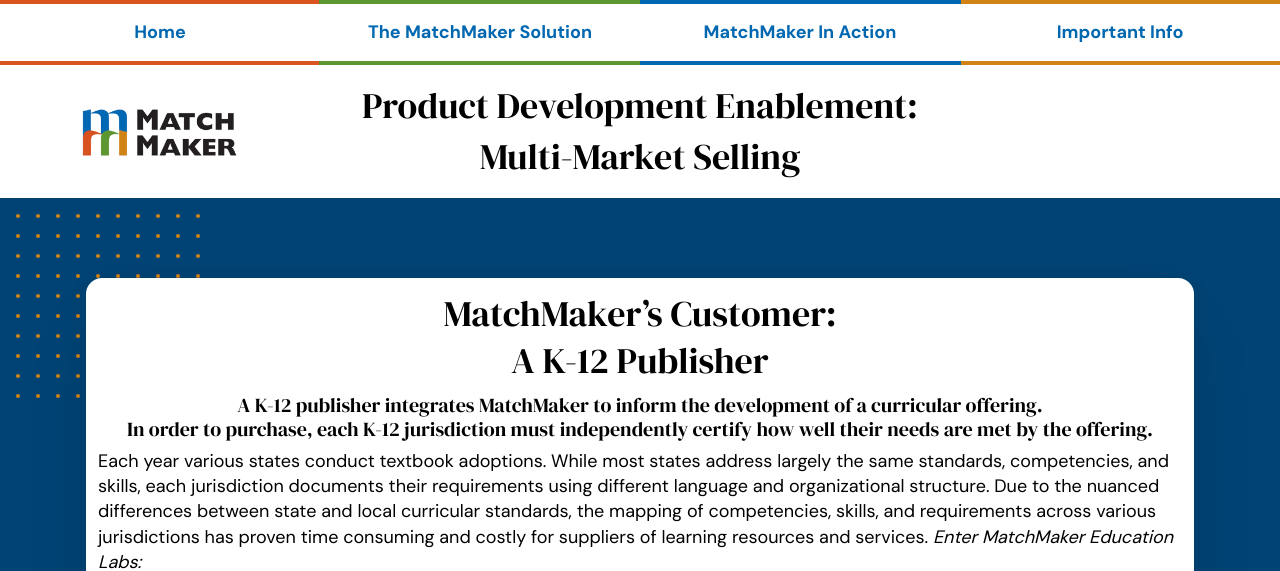
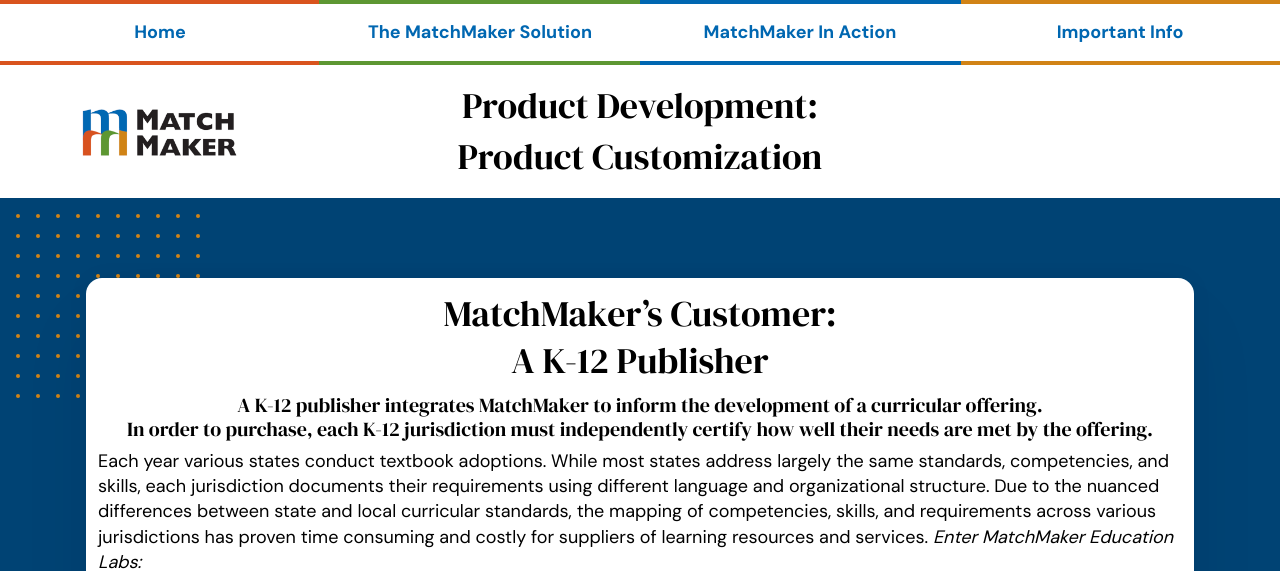
Before and after one commit to matchmakeredlabs/matchmakeredlabs.develop, a Jekyll site: the page built from _Action/2casestudy.md, in a window 1280 px wide, cut to the strip 0-571 px from the top of the page. Built offline with Jekyll 4.4.1, drawn with Linux system fonts in a browser that asks for light colours.

Commit message:
change titles

```diff
--- a/_Action/2casestudy.md
+++ b/_Action/2casestudy.md
@@ -1,5 +1,5 @@
 ---
-title: "Product Development Enablement:<br/>Multi-Market Selling"
+title: "Product Development:<br/>Product Customization"
 menu: "Product Development: Multi-Market Selling"
 icon: earth
 ordinal: 3
```
